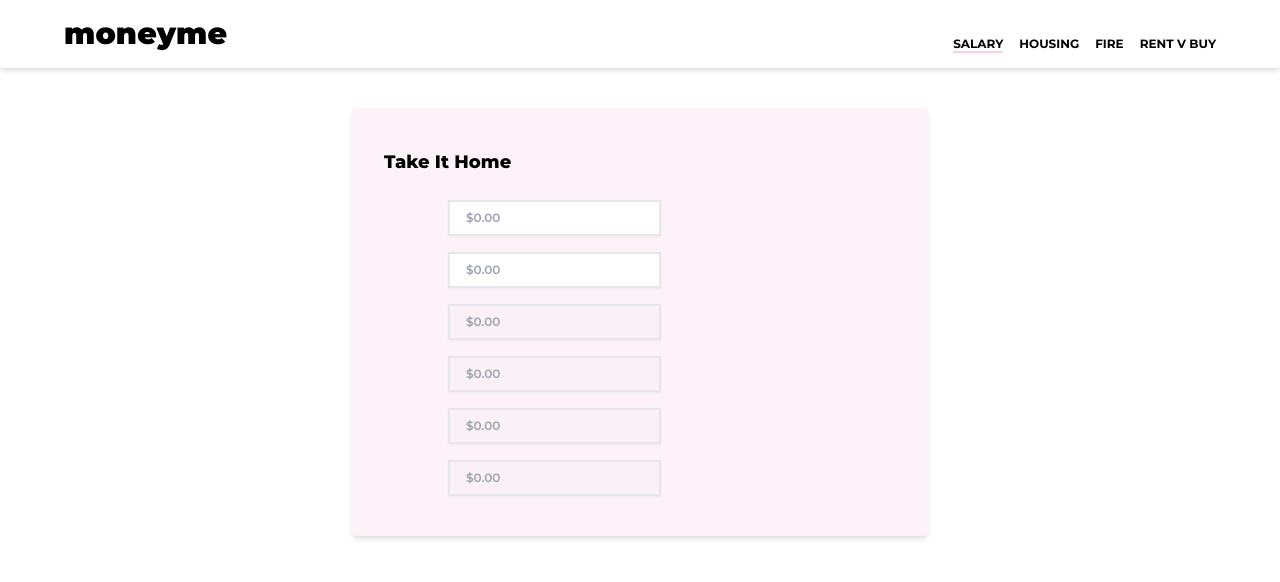
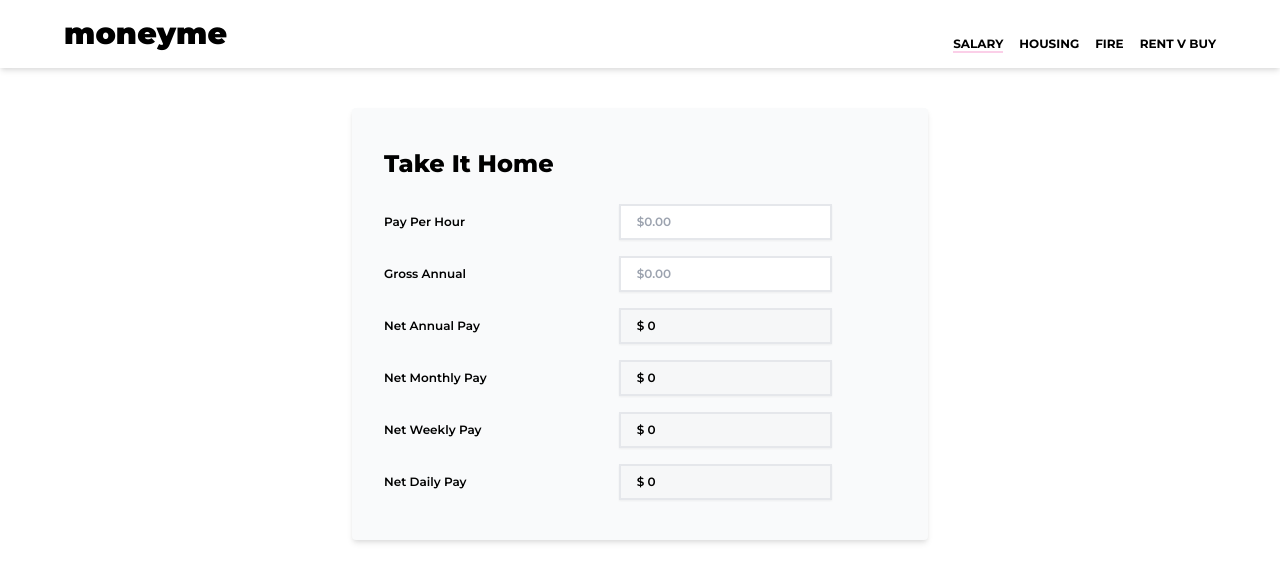
Before and after one commit to JoonDY/financial-app, a React (Create React App) app: page /salary in a window 1280 px wide. Shown: the top 582 px of the page. Built offline with nearby package versions, Linux system fonts and the light colour scheme.

Commit message:
Adjust input component

```diff
--- a/src/components/Form.js
+++ b/src/components/Form.js
@@ -2,7 +2,7 @@ import React from 'react';
 
 const Form = ({ title, children }) => {
   return (
-    <section className="flex flex-col mx-auto bg-pink-50 p-2 sm:p-8 max-w-xl h-full rounded shadow-md my-10">
+    <section className="flex flex-col mx-auto bg-gray-50 p-4 sm:p-8 max-w-xl h-full rounded shadow-md my-10">
       <h2 className="calc-header">{title}</h2>
       <div className="grid grid-cols-1 sm:grid-cols-3">{children}</div>
     </section>
--- a/src/components/Input.js
+++ b/src/components/Input.js
@@ -1,15 +1,27 @@
-import React from 'react';
+import Label from './Label';
 
-const Input = ({ type, children, placeholder, disabled }) => {
+const Input = ({
+  label,
+  type,
+  placeholder,
+  disabled,
+  handleChange,
+  value,
+  name,
+}) => {
   return (
-    <input
-      type={type}
-      disabled={disabled}
-      placeholder={placeholder}
-      className="sm:col-span-2 text-xs font-semibold px-4 py-2 flex items-center my-2 sm:mx-16 focus:outline-none border-2 border-gray-200 shadow-sm focus:border-indigo-200"
-    >
-      {children}
-    </input>
+    <>
+      <Label>{label}</Label>
+      <input
+        type={type}
+        disabled={disabled}
+        value={value}
+        placeholder={placeholder}
+        onChange={handleChange}
+        name={name}
+        className="sm:col-span-2 text-xs font-semibold px-4 py-2 flex items-center my-2 sm:mx-16 focus:outline-none border-2 border-gray-200 shadow-sm focus:border-indigo-200"
+      />
+    </>
   );
 };
 
--- a/src/index.css
+++ b/src/index.css
@@ -10,6 +10,10 @@
 
 @layer components {
   .calc-header {
-    @apply text-left mt-2 mb-4 font-extrabold text-lg;
+    @apply text-left mt-2 mb-4 font-extrabold text-2xl;
+  }
+
+  .form-header {
+    @apply mt-2 mb-2 font-bold text-lg  sm:col-span-3;
   }
 }
```
